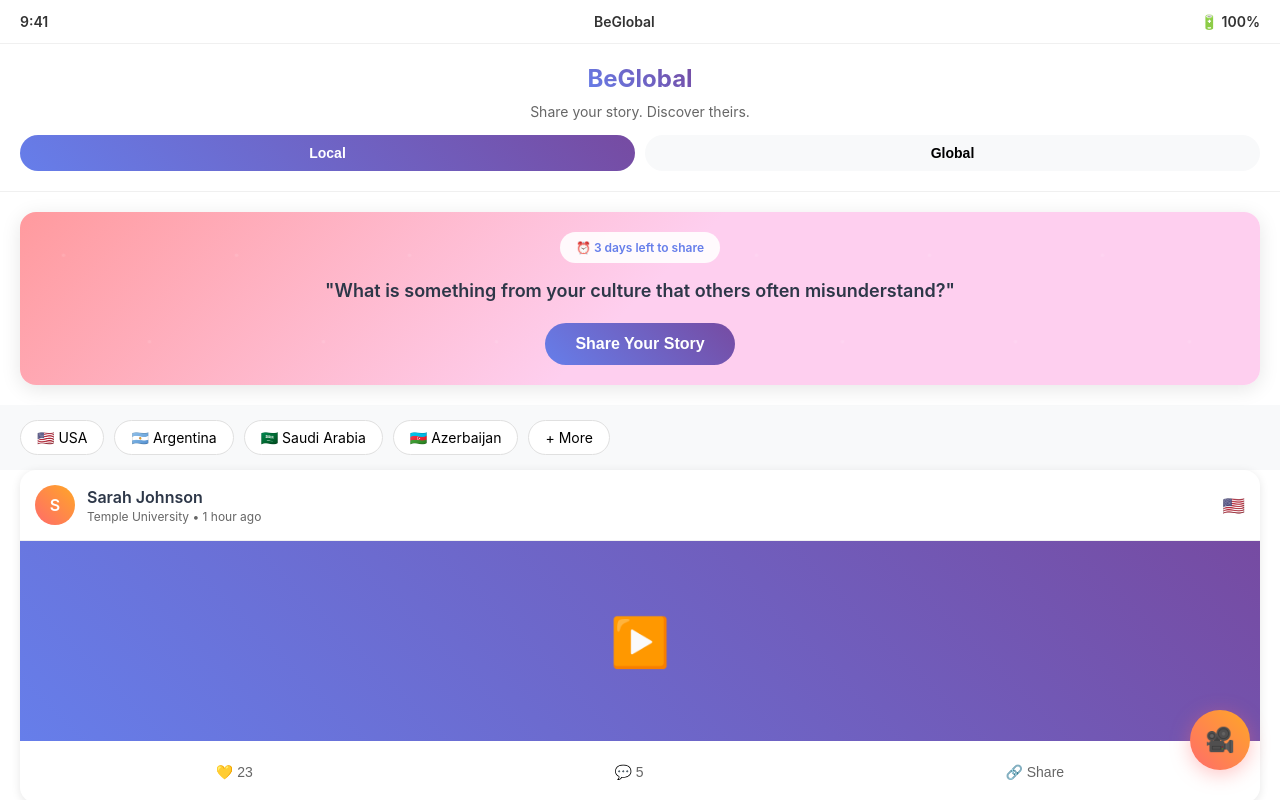
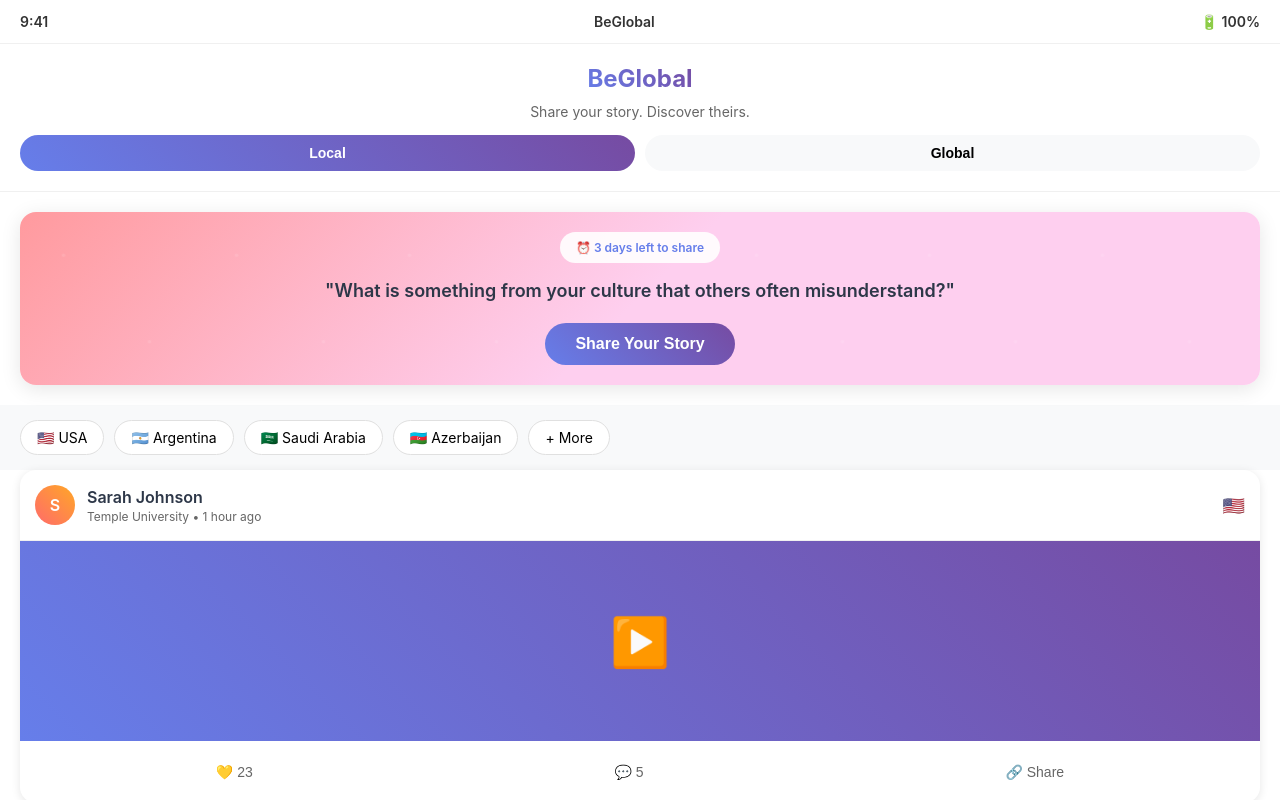
Before and after one commit to EmEisenhauer/beglobal, a plain HTML site: page index.html in a window 1280 px wide. Drawn offline with Linux system fonts and the light colour scheme.

Commit message:
Update index.html
getting rid of record icons

```diff
--- a/index.html
+++ b/index.html
@@ -648,7 +648,7 @@
             </div>
         </div>
 
-        <button class="floating-record">🎥</button>
+        <button style="display:none" class="floating-record">🎥</button>
     </div>
 
     <script>
```
